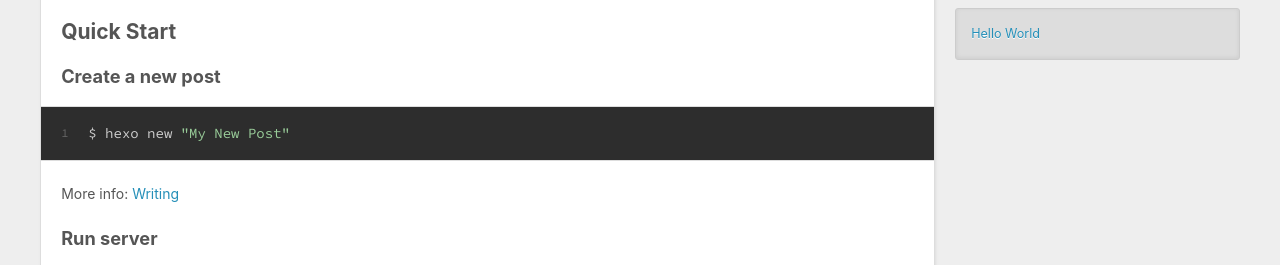
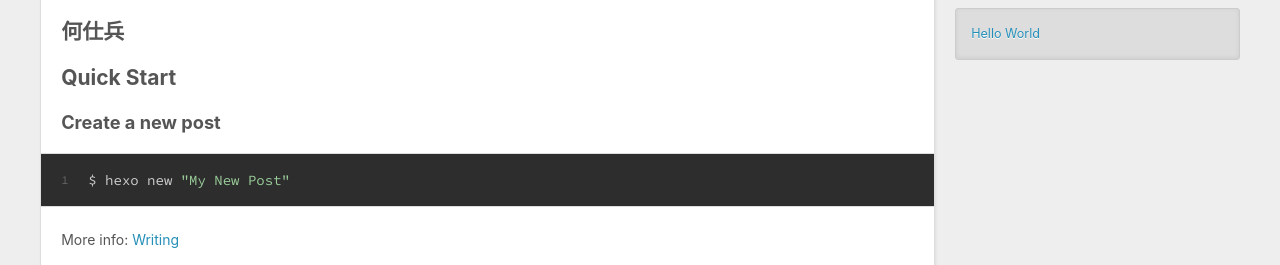
Before and after one commit to shibinghe/shibinghe.github.io, a plain HTML site: page index.html in a window 1280 px wide. Shown: the part 501-766 px from the top of the page. Drawn offline with nearby package versions, Linux system fonts and the light colour scheme.

Commit message:
Site updated: 2020-11-29 02:30:44

```diff
--- a/index.html
+++ b/index.html
@@ -87,7 +87,7 @@
     <div class="article-entry" itemprop="articleBody">
 
         <p>Welcome to <a target="_blank" rel="noopener" href="https://hexo.io/">Hexo</a>! This is your very first post. Check <a target="_blank" rel="noopener" href="https://hexo.io/docs/">documentation</a> for more info. If you get any problems when using Hexo, you can find the answer in <a target="_blank" rel="noopener" href="https://hexo.io/docs/troubleshooting.html">troubleshooting</a> or you can ask me on <a target="_blank" rel="noopener" href="https://github.com/hexojs/hexo/issues">GitHub</a>.</p>
-<h2 id="Quick-Start"><a href="#Quick-Start" class="headerlink" title="Quick Start"></a>Quick Start</h2><h3 id="Create-a-new-post"><a href="#Create-a-new-post" class="headerlink" title="Create a new post"></a>Create a new post</h3><figure class="highlight bash"><table><tr><td class="gutter"><pre><span class="line">1</span><br></pre></td><td class="code"><pre><span class="line">$ hexo new <span class="string">&quot;My New Post&quot;</span></span><br></pre></td></tr></table></figure>
+<h2 id="何仕兵"><a href="#何仕兵" class="headerlink" title="何仕兵"></a>何仕兵</h2><h2 id="Quick-Start"><a href="#Quick-Start" class="headerlink" title="Quick Start"></a>Quick Start</h2><h3 id="Create-a-new-post"><a href="#Create-a-new-post" class="headerlink" title="Create a new post"></a>Create a new post</h3><figure class="highlight bash"><table><tr><td class="gutter"><pre><span class="line">1</span><br></pre></td><td class="code"><pre><span class="line">$ hexo new <span class="string">&quot;My New Post&quot;</span></span><br></pre></td></tr></table></figure>
 
 <p>More info: <a target="_blank" rel="noopener" href="https://hexo.io/docs/writing.html">Writing</a></p>
 <h3 id="Run-server"><a href="#Run-server" class="headerlink" title="Run server"></a>Run server</h3><figure class="highlight bash"><table><tr><td class="gutter"><pre><span class="line">1</span><br></pre></td><td class="code"><pre><span class="line">$ hexo server</span><br></pre></td></tr></table></figure>
```
Also changed, not shown: 2020/11/29/hello-world/index.html (+4 -4 lines).
